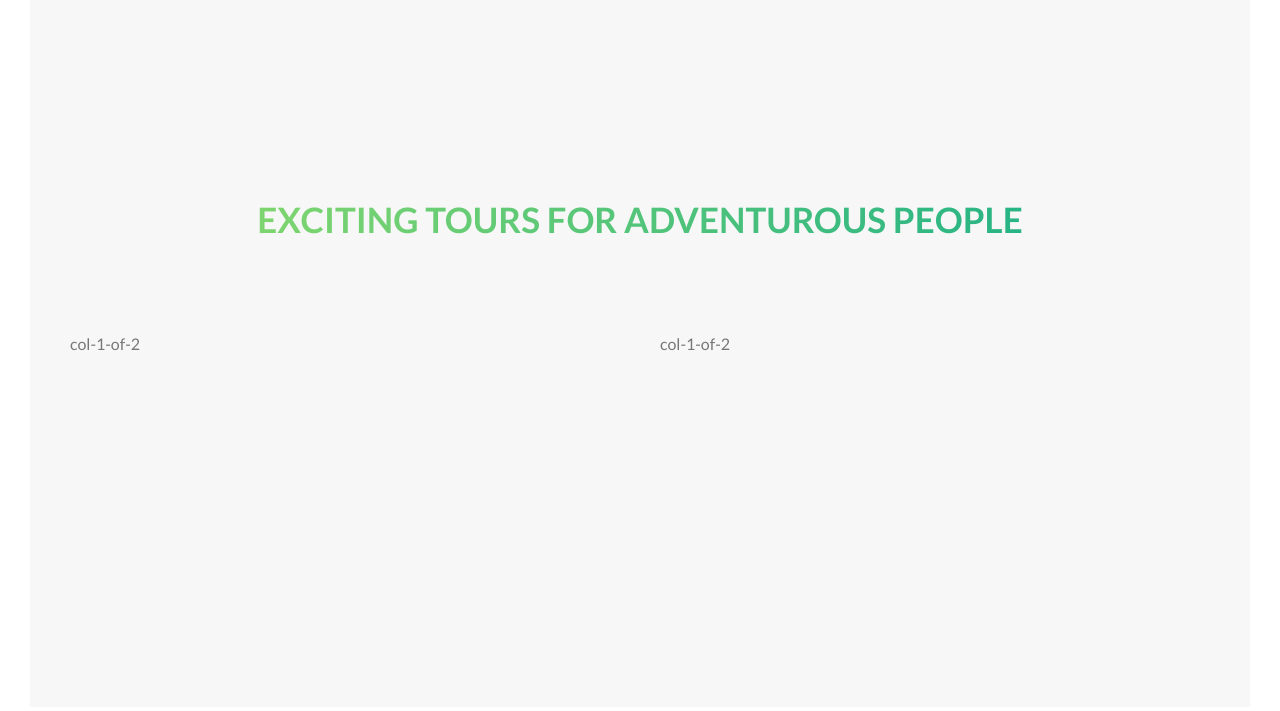
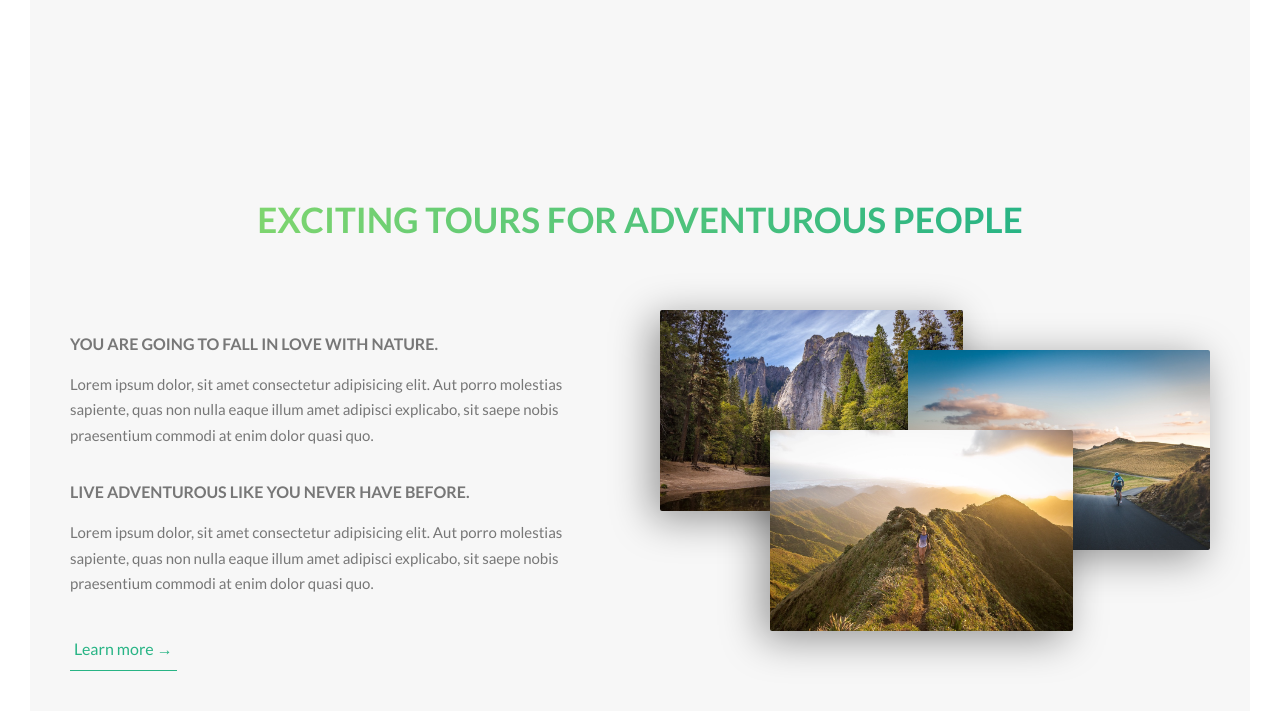
Before and after one commit to mysterymethod/travel-website-new, a website: page index.html in a window 1280 px wide. Shown: the part 790-1501 px from the top of the page. Drawn offline with Linux system fonts and the light colour scheme.

Commit message:
completed about section

```diff
--- a/index.html
+++ b/index.html
@@ -100,18 +100,37 @@
 
   <main>
     <section class="section-about">
-      <div class="u-center-element u-margin-bottom-8">
+      <div class="u-center-element u-margin-bottom-large">
         <h2 class="heading-secondary">
           exciting tours for adventurous people
         </h2>
       </div>
       <div class="row">
         <div class="col-1-of-2">
-          col-1-of-2
+          <h3 class="heading-tertiary u-margin-bottom-small">
+            you are going to fall in love with nature.
+          </h3>
+          <p class="paragraph">
+            Lorem ipsum dolor, sit amet consectetur adipisicing elit. Aut porro molestias sapiente, quas non nulla eaque
+            illum amet adipisci explicabo, sit saepe nobis praesentium commodi at enim dolor quasi quo.
+          </p>
+          <h3 class="heading-tertiary u-margin-bottom-small">
+            live adventurous like you never have before.
+          </h3>
+          <p class="paragraph">
+            Lorem ipsum dolor, sit amet consectetur adipisicing elit. Aut porro molestias sapiente, quas non nulla eaque
+            illum amet adipisci explicabo, sit saepe nobis praesentium commodi at enim dolor quasi quo.
+          </p>
+          <a href="#" class="btn-text">Learn more &rarr;</a>
         </div>
         <div class="col-1-of-2">
-          col-1-of-2
+          <div class="composition">
+            <img src="img/nat-1-large.jpg" alt="" class="composition__photo composition__photo--p1">
+            <img src="img/nat-2-large.jpg" alt="" class="composition__photo composition__photo--p2">
+            <img src="img/nat-3-large.jpg" alt="" class="composition__photo composition__photo--p3">
+          </div>
         </div>
+
       </div>
 
     </section>
--- a/sass/base/_typography.scss
+++ b/sass/base/_typography.scss
@@ -40,3 +40,17 @@
   }
 
 }
+
+.heading-tertiary{
+  font-size: 1.6rem;
+  font-weight: 700;
+  text-transform: uppercase;
+}
+
+.paragraph{
+  font-size: 1.5rem;
+  font-weight: 400;
+  &:not(:last-child){
+    margin-bottom: 3rem;
+  }
+}
--- a/sass/base/_utilities.scss
+++ b/sass/base/_utilities.scss
@@ -2,6 +2,14 @@
     text-align: center;
 }
 
-.u-margin-bottom-8{
+.u-margin-bottom-large{
     margin-bottom: 8rem;
 }
+
+.u-margin-bottom-medium{
+    margin-bottom: 4rem;
+}
+
+.u-margin-bottom-small{
+    margin-bottom: 1.5rem;
+}
--- a/sass/components/_button.scss
+++ b/sass/components/_button.scss
@@ -4,6 +4,7 @@
   display: inline-block;
   border-radius: 10rem;
   text-transform: uppercase;
+
   &-white {
     background-color: $color-white;
     color: $color-dark-grey;
@@ -21,3 +22,28 @@
     box-shadow: -.3rem .3rem 2rem rgba($color-black, 0.356);
   }
 }
+
+.btn-text {
+  &:link,
+  &:visited {
+    color: $color-primary-dark;
+    padding: .8rem .4rem .8rem;
+    text-decoration: none;
+    display: inline-block;
+    transition: all .2s;
+    border-bottom: .1rem solid $color-primary-dark;
+  }
+
+  &:hover {
+    transform: translate(.5rem, -.5rem);
+    box-shadow: -.5rem .5rem 2rem rgba($color-black, 0.28);
+    color: $color-white;
+    background-color: $color-primary-dark;
+
+  }
+
+  &:active {
+    transform: translate(.3rem, -.3rem);
+    box-shadow: -.3rem .3rem 2rem rgba($color-black, 0.356);
+  }
+}
--- /dev/null
+++ b/sass/components/_composition.scss
@@ -0,0 +1,40 @@
+.composition {
+    position: relative;
+
+    &__photo {
+        width: 55%;
+        box-shadow: -.8rem .8rem 4rem rgba($color-black, 0.4);
+        position: absolute;
+        border-radius: 2px;
+        z-index: 1;
+        transition: all .2s;
+
+        &--p1 {
+
+            top: -2rem;
+            left: 0
+        }
+
+        &--p2 {
+
+            top: 2rem;
+            right: 0;
+
+        }
+
+        &--p3 {
+            top: 10rem;
+            left: 20%;
+        }
+        &:hover{
+
+            transform: scale(1.1);
+            box-shadow: -1rem 1rem 5rem rgba($color-black, 0.5);
+            z-index: 2;
+        }
+    }
+
+    &:hover &__photo:not(:hover) {
+        transform: scale(.9);
+    }
+}
--- a/sass/main.scss
+++ b/sass/main.scss
@@ -8,6 +8,7 @@
 @import "base/utilities";
 
 @import "components/button";
+@import "components/composition";
 
 @import "layouts/about";
 @import "layouts/grid";
```
Also changed, not shown: css/style.css. Lines whose indentation alone changed are shown as unchanged.
